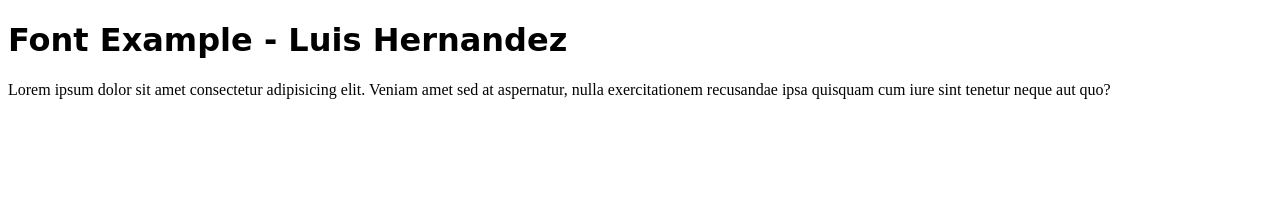
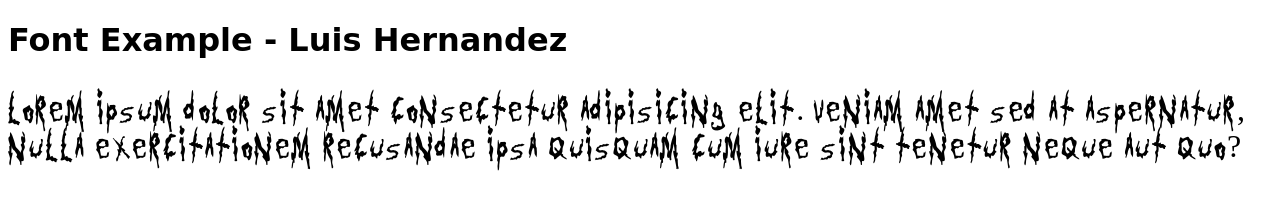
Before and after one commit to lherna1371/UChicagoFont, a plain HTML site: page index.html in a window 1280 px wide. Drawn offline with Linux system fonts and the light colour scheme; a web font is replaced by a local one.

Commit message:
got schwifty

```diff
--- a/style.css
+++ b/style.css
@@ -1,3 +1,16 @@
+
+@font-face {
+    font-family: luisFont;
+    src: url(./get_schwifty.ttf);
+}
+
+
 h1 {
     font-family: 'Tilt Prism', cursive;
 }
+
+
+p {
+    font-size: 2em;
+    font-family: luisFont;
+}
```
Also changed, not shown: get_schwifty.ttf (added).
